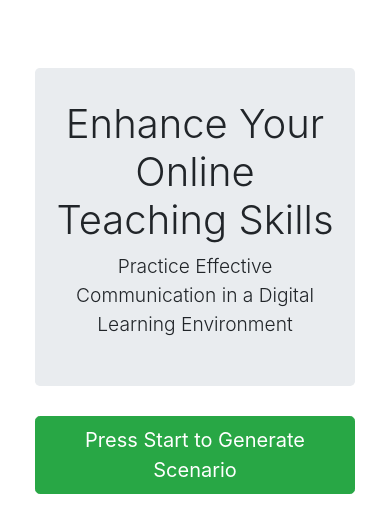
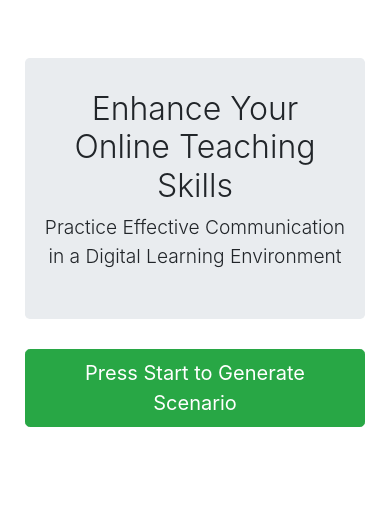
Before and after one commit to Ziweiviv/interactive-email-trainer, a plain HTML site: page index.html in a window 390 px wide. Drawn offline with nearby package versions, Linux system fonts and the light colour scheme.

Commit message:
media quary for narrow screens

```diff
--- a/styles.css
+++ b/styles.css
@@ -48,3 +48,14 @@ button.btn-primary:hover {
 .jumbotron {
     margin-bottom: 30px;
 }
+
+/* Add a media query for smaller screens */
+@media (max-width: 768px) {
+    body {
+        padding: 10px;
+    }
+
+    .jumbotron h1 {
+        font-size: 2em;
+    }
+}
```
